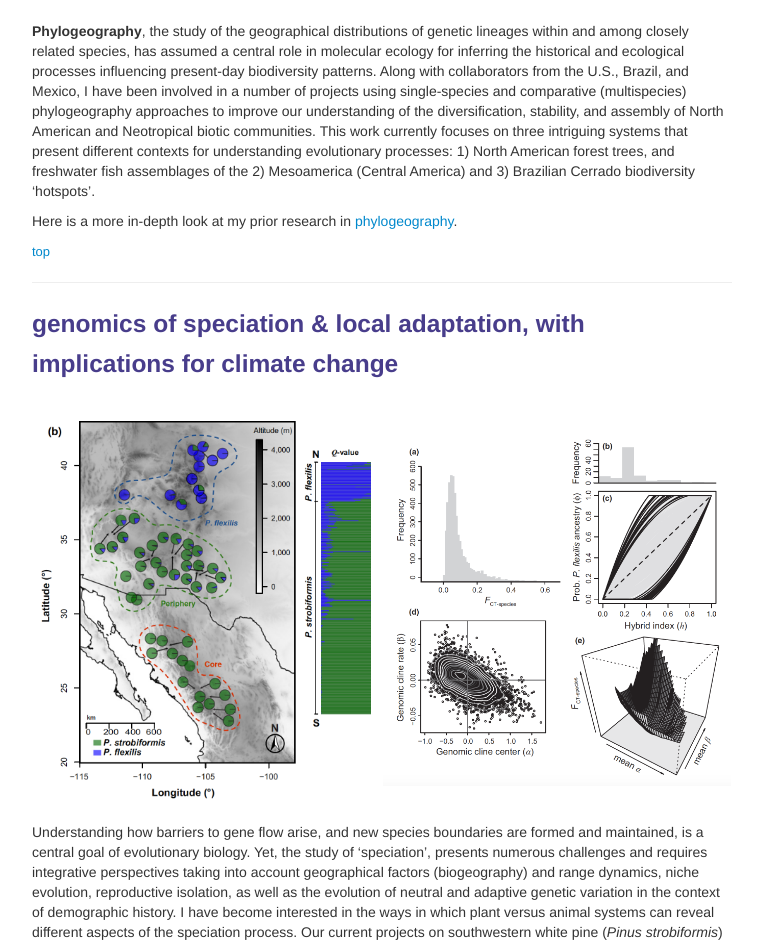
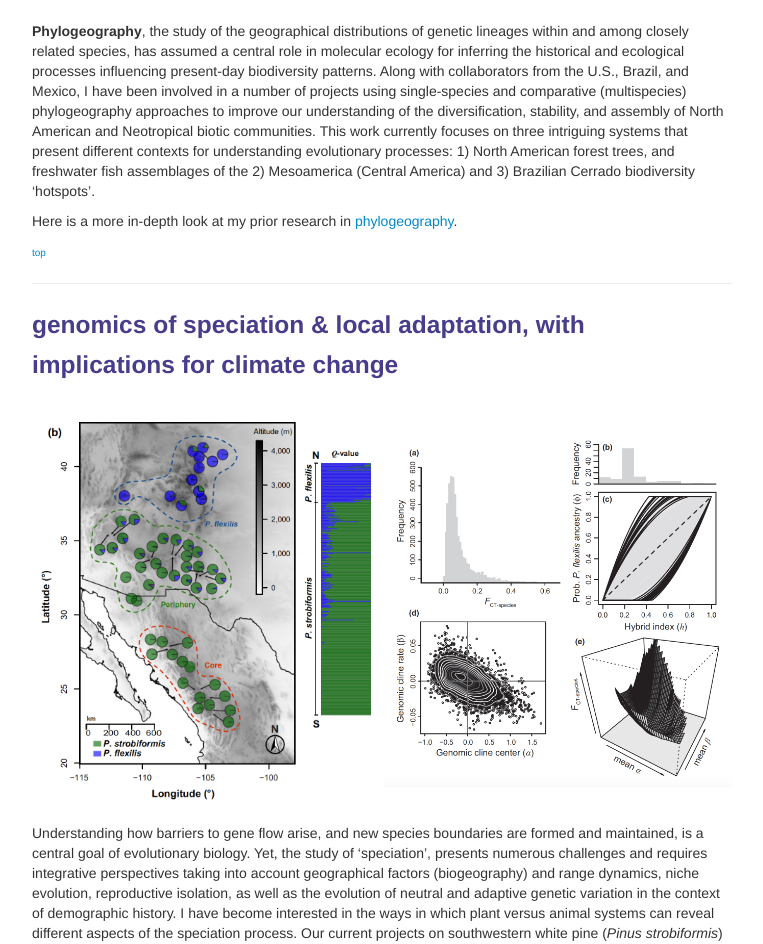
Before and after one commit to justincbagley/justincbagley.github.io, a Jekyll site: the page built from pages/research.md, in a window 1280 px wide. Shown: the part 1065-2009 px from the top of the page, without its empty margins (258-1021 px from the left). Built offline with Jekyll 4.4.1, drawn with Linux system fonts in a browser that asks for light colours.

Commit message:
Update research.md

```diff
--- a/pages/research.md
+++ b/pages/research.md
@@ -68,7 +68,7 @@ forest trees, and freshwater fish assemblages of the 2) Mesoamerica (Central Ame
 
 Here is a more in-depth look at my prior research in [phylogeography](pages/phylogeog.md).
 
-<font size="-1"><a href="#top">top</a></font>
+<font size="1"><a href="#top">top</a></font>
 
 ---
 
```
